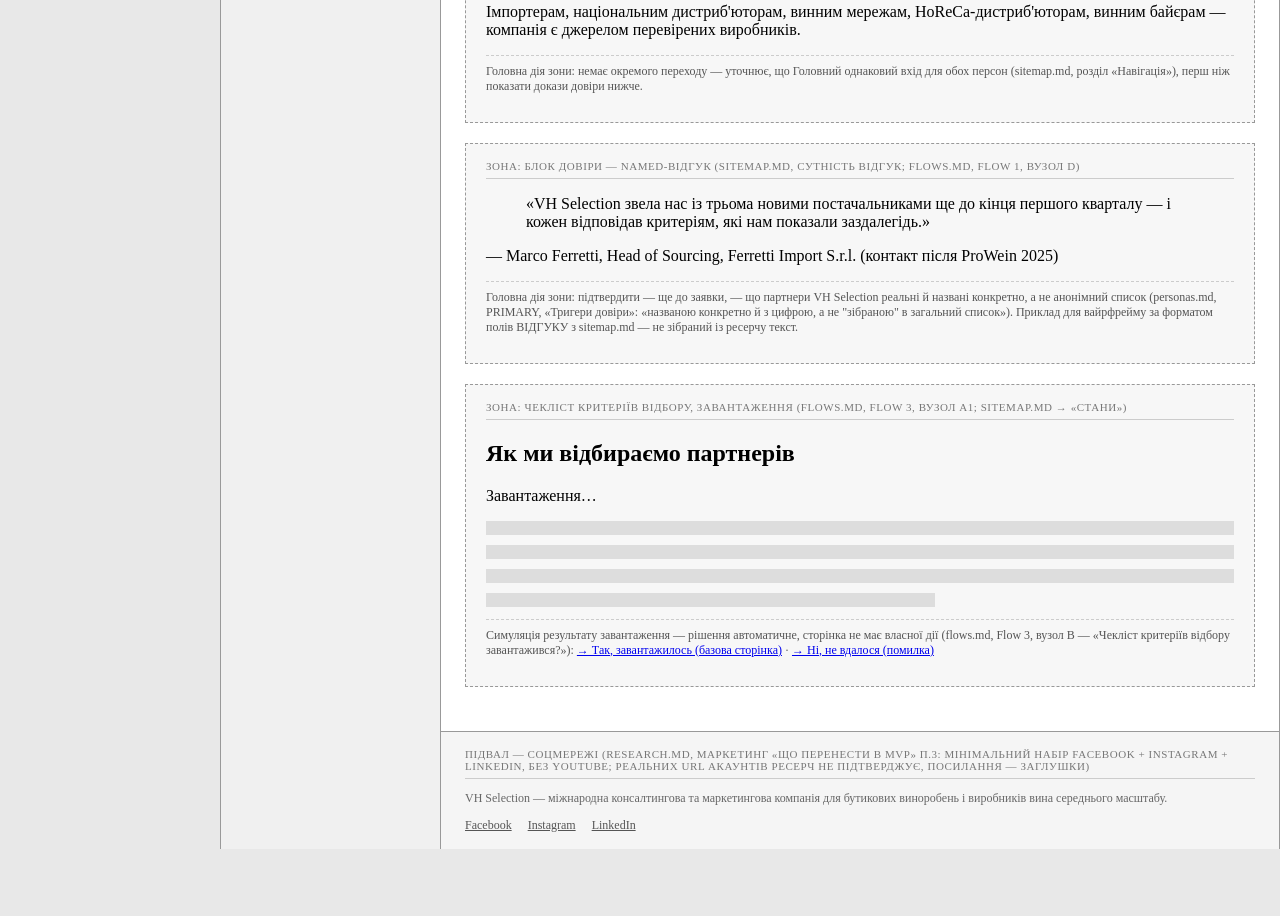
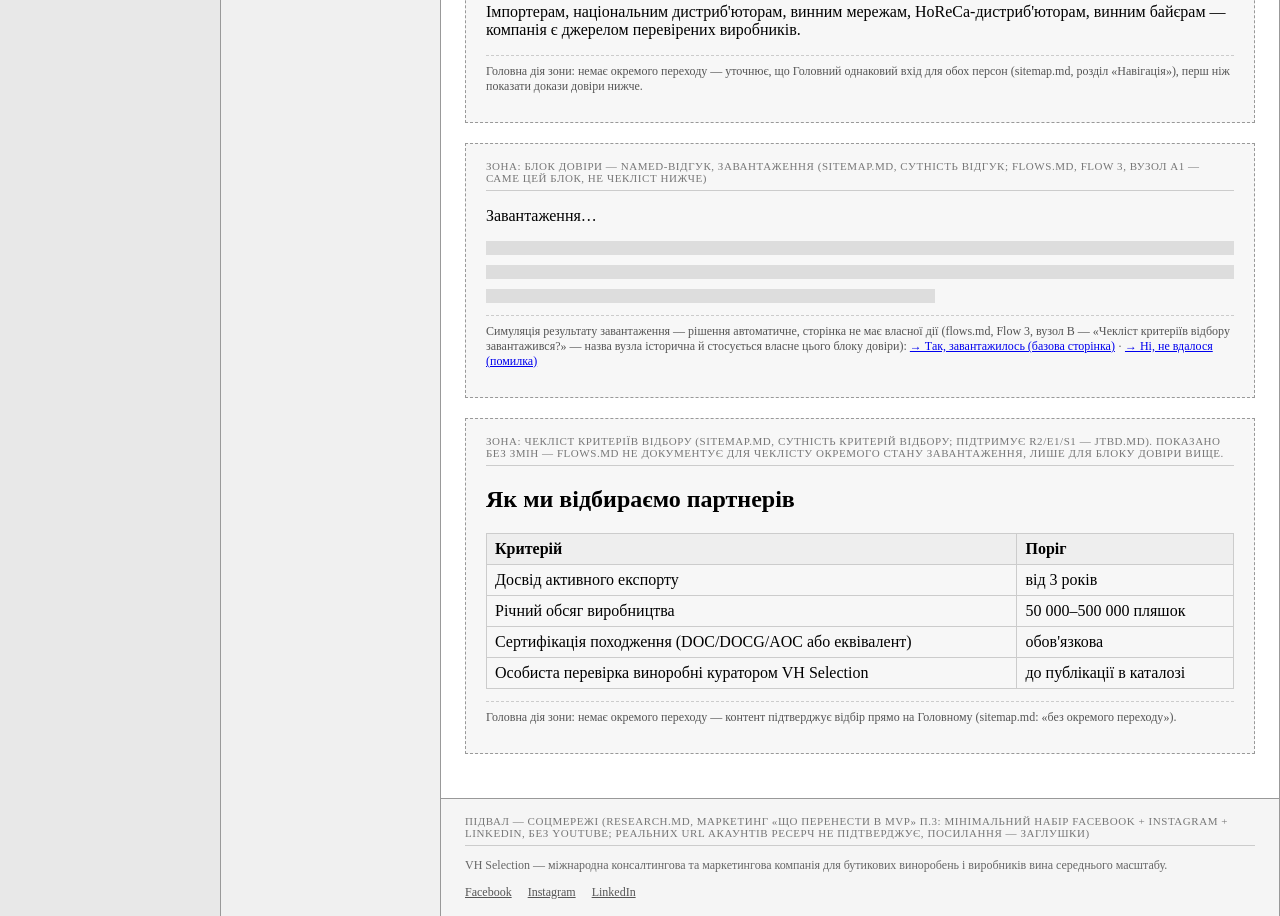
Before and after one commit to ibelk/vhselection, a plain HTML site: page wireframes/home-loading.html in a window 1280 px wide. Shown: the part 1066-1982 px from the top of the page. Before the commit the page ends 1915 px from the top, so only its background shows below. Drawn offline with Linux system fonts and the light colour scheme.

Commit message:
Fix state/zone mismatch on Головний: loading/error belong to the trust block
flows.md (Flow 3, nodes A1/C) names the loading and error states
"блок довіри" (the named-testimonial block), and sitemap.md's Стани
column cites those same nodes for Головний. The actual
home-error.html/home-loading.html had it backwards: the testimonial
zone always rendered its full content regardless of state, while the
adjacent criteria checklist carried the loading/error treatment
instead - so a user looking at the trust block on the error/loading
page saw no difference from the base page at all. Caught by the user
testing the live states, not by reading the source.

Moved the loading skeleton and the error message to the testimonial
zone; the criteria checklist now shows its normal content on both
pages, since no flow documents a separate loading/error state for it.
microcopy.md: retired home.criteria.error-message/-support-link,
added home.testimonial.error-message/-support-link in their place.

Co-Authored-By: Claude Sonnet 5 <noreply@anthropic.com>

```diff
--- a/wireframes/home-loading.html
+++ b/wireframes/home-loading.html
@@ -1,8 +1,13 @@
 <!--
   Головний (sitemap.md → «Екрани») — стан «завантаження».
   flows.md, Flow 3, вузол A1: "Завантаження: блок довіри" — очікування
-  чекліста критеріїв відбору. Сірі заглушки замінюють вміст цієї зони;
-  решта зон і розмітка — ті самі, що на базовій сторінці.
+  саме блоку довіри (named-відгуку), не чеклісту критеріїв. Виправлено
+  після відгуку користувача: раніше сірі заглушки помилково стояли в
+  зоні чекліста, а зона відгуку показувала повний текст, ніби завжди
+  «готова» — через це на сторінці «завантаження» не було видно жодної
+  різниці в зоні довіри. Тепер заглушки — у зоні відгуку; чекліст
+  показує звичайний вміст, бо flows.md не документує для нього
+  окремого стану завантаження.
   Базова сторінка — home.html. Інші стани — home-empty.html,
   home-error.html. Стану «успіх» немає (sitemap.md → «Стани»: Головний
   не екран дії).
@@ -116,41 +121,44 @@
           докази довіри нижче.</p>
         </section>
 
-        <section class="zone" aria-label="Блок довіри: named-відгук">
-          <span class="zone-label">Зона: блок довіри — named-відгук
-          (sitemap.md, сутність ВІДГУК; flows.md, Flow 1, вузол D)</span>
-          <blockquote>
-            «VH Selection звела нас із трьома новими постачальниками
-            ще до кінця першого кварталу — і кожен відповідав
-            критеріям, які нам показали заздалегідь.»
-          </blockquote>
-          <p>— Marco Ferretti, Head of Sourcing, Ferretti Import S.r.l.
-          (контакт після ProWein 2025)</p>
-          <p class="zone-action">Головна дія зони: підтвердити — ще до
-          заявки, — що партнери VH Selection реальні й названі
-          конкретно, а не анонімний список (personas.md, PRIMARY,
-          «Тригери довіри»: «названою конкретно й з цифрою, а не
-          "зібраною" в загальний список»). Приклад для вайрфрейму за
-          форматом полів ВІДГУКУ з sitemap.md — не зібраний із
-          ресерчу текст.</p>
-        </section>
-
-        <section class="zone" aria-label="Чекліст критеріїв відбору — завантаження">
-          <span class="zone-label">Зона: чекліст критеріїв відбору,
-          завантаження (flows.md, Flow 3, вузол A1; sitemap.md →
-          «Стани»)</span>
-          <h2>Як ми відбираємо партнерів</h2>
+        <section class="zone" aria-label="Блок довіри: named-відгук — завантаження">
+          <span class="zone-label">Зона: блок довіри — named-відгук,
+          завантаження (sitemap.md, сутність ВІДГУК; flows.md, Flow 3,
+          вузол A1 — саме цей блок, не чекліст нижче)</span>
           <p>Завантаження…</p>
-          <div class="skeleton-line" aria-hidden="true"></div>
           <div class="skeleton-line" aria-hidden="true"></div>
           <div class="skeleton-line" aria-hidden="true"></div>
           <div class="skeleton-line short" aria-hidden="true"></div>
           <p class="zone-action">Симуляція результату завантаження —
           рішення автоматичне, сторінка не має власної дії (flows.md,
           Flow 3, вузол B — «Чекліст критеріїв відбору
-          завантажився?»): <a href="home.html">→ Так, завантажилось
-          (базова сторінка)</a> · <a href="home-error.html">→ Ні, не
-          вдалося (помилка)</a></p>
+          завантажився?» — назва вузла історична й стосується власне
+          цього блоку довіри): <a href="home.html">→ Так,
+          завантажилось (базова сторінка)</a> · <a
+          href="home-error.html">→ Ні, не вдалося (помилка)</a></p>
+        </section>
+
+        <section class="zone" aria-label="Чекліст критеріїв відбору">
+          <span class="zone-label">Зона: чекліст критеріїв відбору
+          (sitemap.md, сутність КРИТЕРІЙ ВІДБОРУ; підтримує R2/E1/S1
+          — jtbd.md). Показано без змін — flows.md не документує для
+          чеклісту окремого стану завантаження, лише для блоку довіри
+          вище.</span>
+          <h2>Як ми відбираємо партнерів</h2>
+          <table>
+            <thead>
+              <tr><th>Критерій</th><th>Поріг</th></tr>
+            </thead>
+            <tbody>
+              <tr><td>Досвід активного експорту</td><td>від 3 років</td></tr>
+              <tr><td>Річний обсяг виробництва</td><td>50 000–500 000 пляшок</td></tr>
+              <tr><td>Сертифікація походження (DOC/DOCG/AOC або еквівалент)</td><td>обов'язкова</td></tr>
+              <tr><td>Особиста перевірка виноробні куратором VH Selection</td><td>до публікації в каталозі</td></tr>
+            </tbody>
+          </table>
+          <p class="zone-action">Головна дія зони: немає окремого
+          переходу — контент підтверджує відбір прямо на Головному
+          (sitemap.md: «без окремого переходу»).</p>
         </section>
 
       </main>
```
Also changed, not shown: wireframes/home-error.html (+41 -34 lines), 1 other file.
